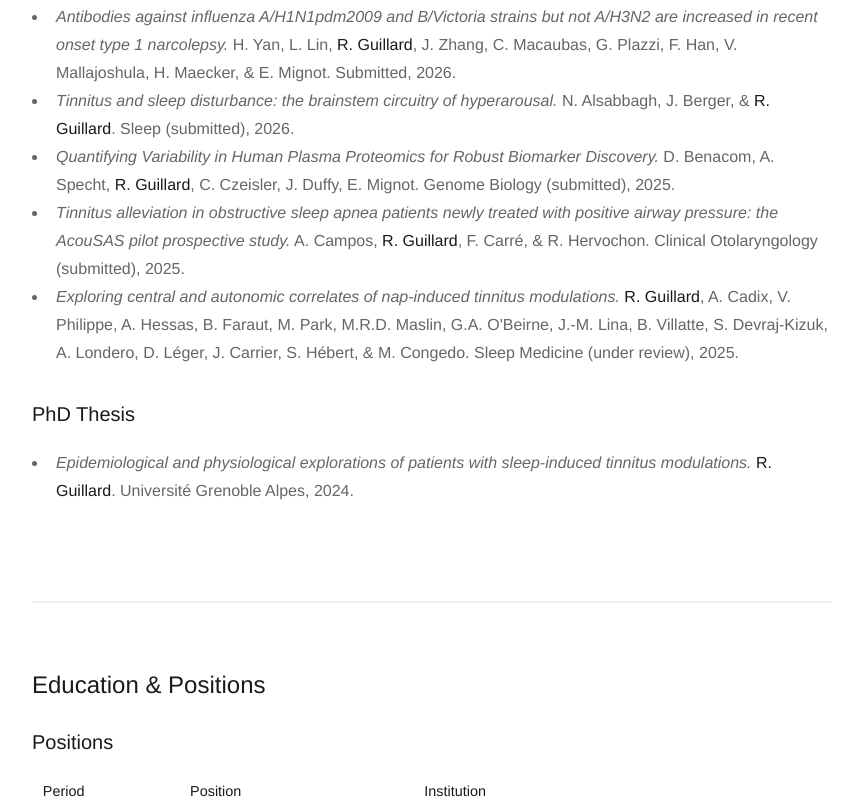
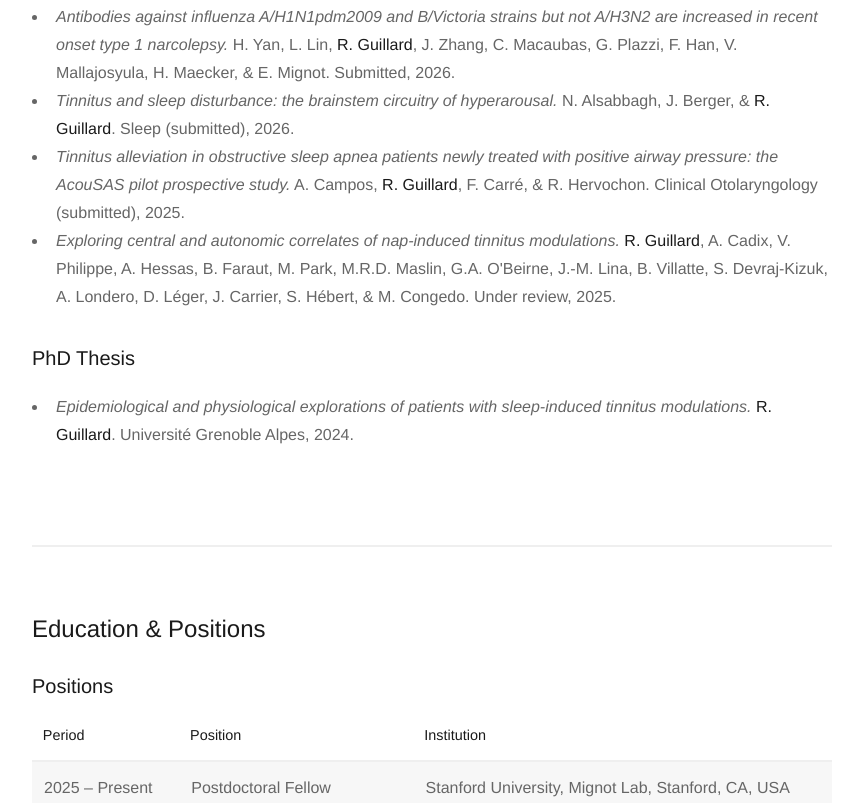
Before and after one commit to RobinGuillard/cv, a plain HTML site: page index.html in a window 1280 px wide. Shown: the part 3773-4576 px from the top of the page, without its empty margins (400-1263 px from the left). Drawn offline with Linux system fonts and the light colour scheme; a web font is replaced by a local one.

Commit message:
Finalize publication list and fix README URLs
- Fix spelling of V. Mallajosyula
- Remove superseded Benacom submission (now a bioRxiv preprint)
- Drop journal name from manuscript under review elsewhere
- README: point to robinguillard.github.io/cv and the cv repo; update color notes

Co-Authored-By: Claude Opus 5.5 <noreply@anthropic.com>
Claude-Session: https://claude.ai/code/session_01AgSXMJwEvB6BHyHwUrriDt

```diff
--- a/index.html
+++ b/index.html
@@ -219,18 +219,13 @@
             <ul>
               <li>
                 <i>Antibodies against influenza A/H1N1pdm2009 and B/Victoria strains but not A/H3N2 are increased in recent onset type 1 narcolepsy.</i>
-                H. Yan, L. Lin, <b>R. Guillard</b>, J. Zhang, C. Macaubas, G. Plazzi, F. Han, V. Mallajoshula, H. Maecker, &amp; E. Mignot.
+                H. Yan, L. Lin, <b>R. Guillard</b>, J. Zhang, C. Macaubas, G. Plazzi, F. Han, V. Mallajosyula, H. Maecker, &amp; E. Mignot.
                 Submitted, 2026.
               </li>
               <li>
                 <i>Tinnitus and sleep disturbance: the brainstem circuitry of hyperarousal.</i>
                 N. Alsabbagh, J. Berger, &amp; <b>R. Guillard</b>.
                 Sleep (submitted), 2026.
-              </li>
-              <li>
-                <i>Quantifying Variability in Human Plasma Proteomics for Robust Biomarker Discovery.</i>
-                D. Benacom, A. Specht, <b>R. Guillard</b>, C. Czeisler, J. Duffy, E. Mignot.
-                Genome Biology (submitted), 2025.
               </li>
               <li>
                 <i>Tinnitus alleviation in obstructive sleep apnea patients newly treated with positive airway pressure: the AcouSAS pilot prospective study.</i>
@@ -240,7 +235,7 @@
               <li>
                 <i>Exploring central and autonomic correlates of nap-induced tinnitus modulations.</i>
                 <b>R. Guillard</b>, A. Cadix, V. Philippe, A. Hessas, B. Faraut, M. Park, M.R.D. Maslin, G.A. O'Beirne, J.-M. Lina, B. Villatte, S. Devraj-Kizuk, A. Londero, D. L&eacute;ger, J. Carrier, S. H&eacute;bert, &amp; M. Congedo.
-                Sleep Medicine (under review), 2025.
+                Under review, 2025.
               </li>
             </ul>
 
```
Also changed, not shown: 1 other file.
